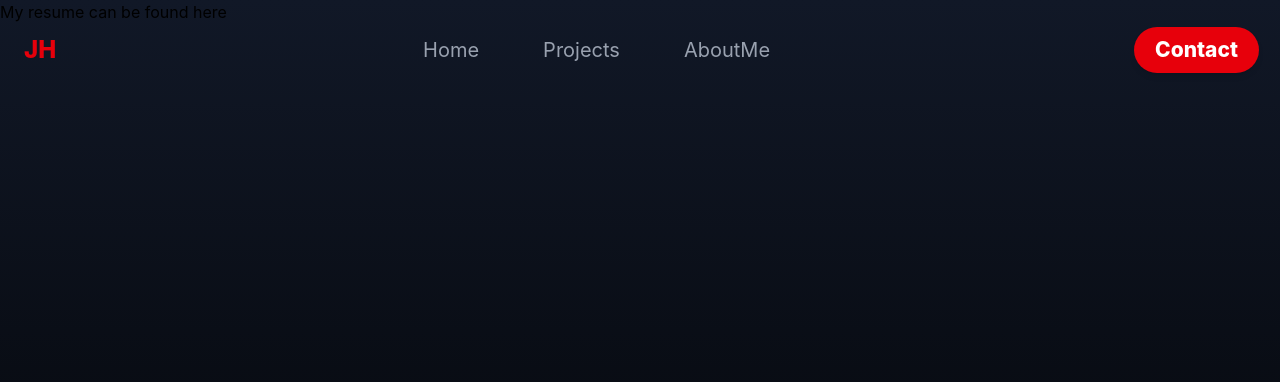
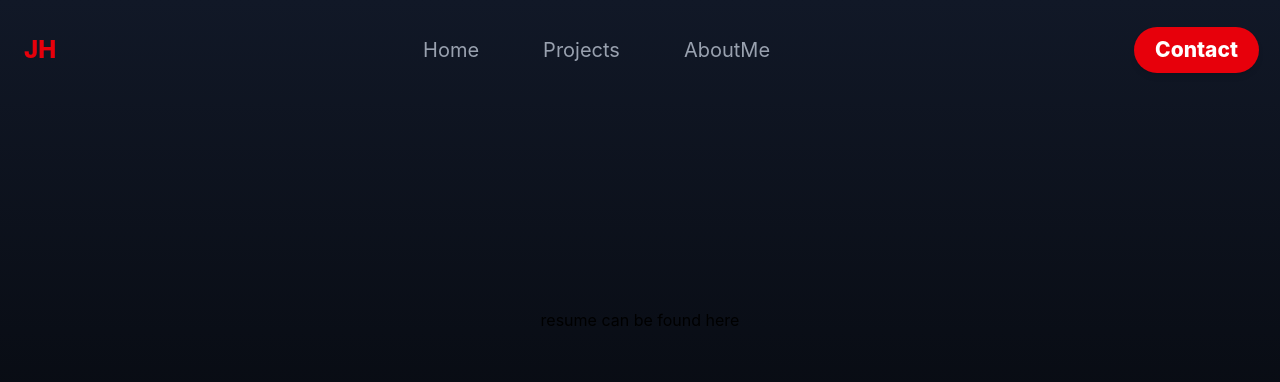
Before and after one commit to jnhuang02/juno, a React (Vite) app in the folder my-app/: page /ContactMe in a window 1280 px wide. Shown: the top 382 px of the page. Built offline with nearby package versions, Linux system fonts and the light colour scheme.

Commit message:
visual update

```diff
--- /dev/null
+++ b/my-app/src/components/ContactMe.css
@@ -0,0 +1,21 @@
+.contact-container {
+  /* make it a flex container and center both axes */
+  display: flex;
+  justify-content: center;
+  align-items: center;
+  flex-direction: column;
+
+  /* give the container a defined height so vertical centering works */
+  min-height: 80vh; /* 80% of the viewport height */
+
+  /* ensure it fills horizontal space */
+  width: 100%;
+}
+
+/* Center text inside the headings */
+/* .contact-container h2, */
+/* .contact-container h1,
+.contact-container p {
+  text-align: center;
+  margin: 0.5rem 0;
+} */
--- a/my-app/src/components/ContactMe.jsx
+++ b/my-app/src/components/ContactMe.jsx
@@ -1,10 +1,10 @@
 import React from 'react';
-
+import './ContactMe.css';
 const ContactMe = () => {
     return (
         <>
-        <div>
-            <p>My resume can be found here</p>
+        <div className = "contact-container">
+            <h2 fontSize="3xl">resume can be found here</h2>
         </div>
 
         </>
@@ -15,4 +15,6 @@ const ContactMe = () => {
 
 }
 
+
+
 export default ContactMe;
--- a/my-app/src/components/Projects.jsx
+++ b/my-app/src/components/Projects.jsx
@@ -17,7 +17,7 @@ const Projects = () => {
       link: "https://example.com/ai-chatbot" // Replace with actual project link
     },
     {
-      title: "AI Chatbot",
+      title: "Recommendation System dataset",
       description: "An interactive chatbot powered by NLP and AI models.",
       image: "https://via.placeholder.com/400", // Replace with actual project image
       link: "https://example.com/ai-chatbot" // Replace with actual project link
@@ -29,7 +29,7 @@ const Projects = () => {
       link: "https://example.com/portfolio"
     },
     {
-      title: "Data Visualization Dashboard",
+      title: "Huffman Visulization",
       description: "A web-based dashboard for interactive data visualization.",
       image: "https://via.placeholder.com/400",
       link: "https://example.com/data-dashboard"
--- a/my-app/vite.config.js
+++ b/my-app/vite.config.js
@@ -8,11 +8,12 @@
 //   plugins: [react(), tailwindcss()],
 // })
 
-import { defineConfig } from 'vite';
-import react from '@vitejs/plugin-react';
+import { defineConfig } from 'vite'
+import react from '@vitejs/plugin-react'
+import tailwindcss from '@tailwindcss/vite'
 
-// Use a relative base so assets load correctly on GitHub Pages (repo pages)
+// base set to '/' for root deployment; change to '/REPO_NAME/' or './' if needed for gh-pages
 export default defineConfig({
-  base: './',
-  plugins: [react()],
-});
+  base: '/',  // Use root base path when deploying to root URL
+  plugins: [react(), tailwindcss()],
+})
```
